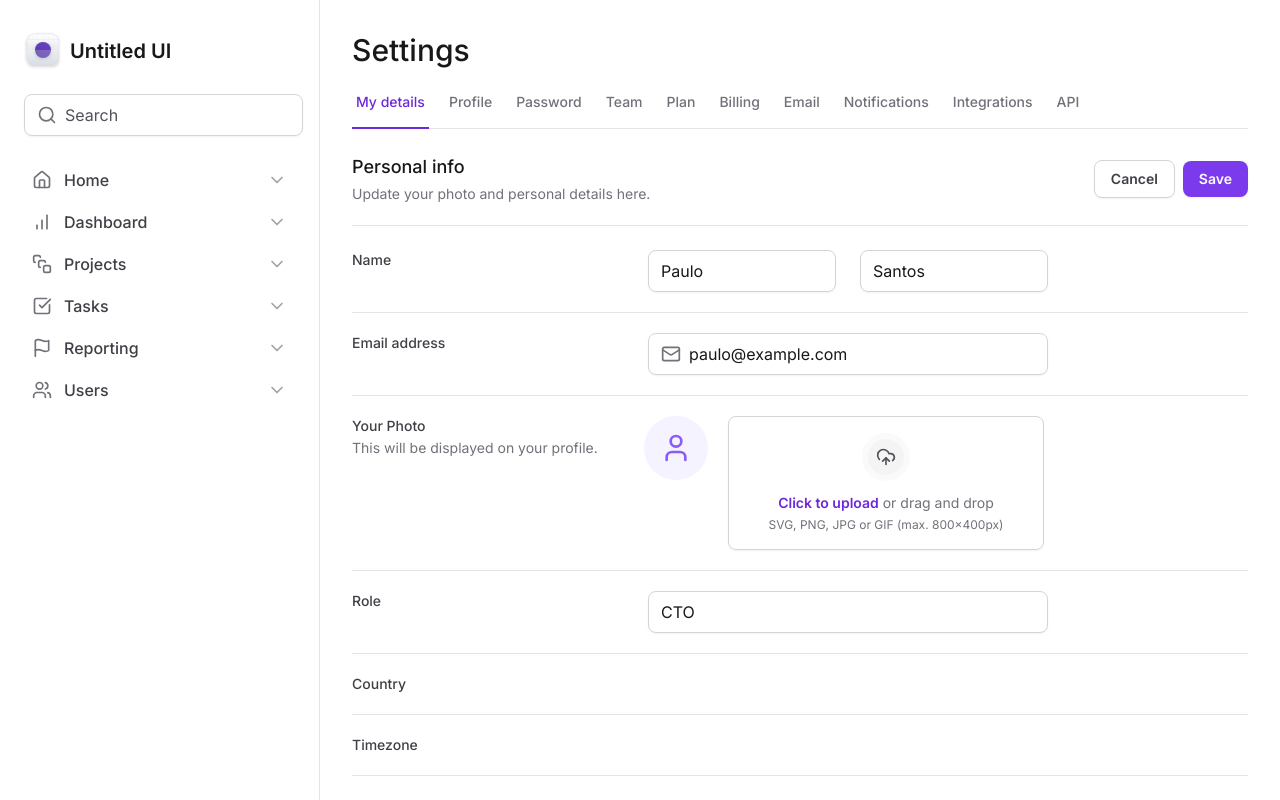
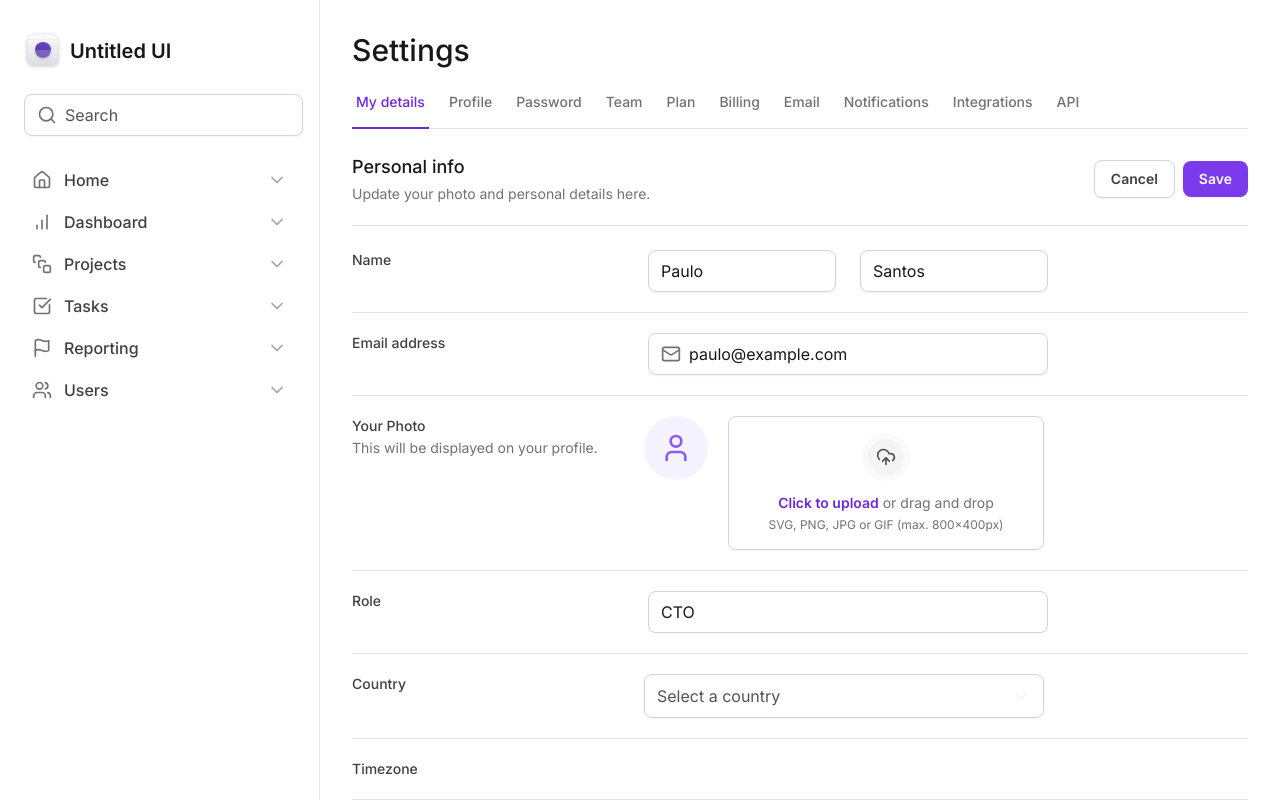
Before and after one commit to paulorfsantos17/tailwind-next, a Next.js app: page / in a window 1280 px wide. Shown: the top 800 px of the page. Built offline with nearby package versions, Linux system fonts and the light colour scheme.

Commit message:
feat: add Selected

```diff
--- a/src/app/page.tsx
+++ b/src/app/page.tsx
@@ -2,6 +2,8 @@ import { InputControl, InputPrefix, InputRoot } from '@/components/Input'
 import SettingsTabs from '@/components/SettingsTabs'
 import { Mail } from 'lucide-react'
 import * as InputFile from '@/components/Form/FileInput/index'
+import Select from '@/components/Form/Select'
+import SelectItem from '@/components/Form/Select/SelectItem'
 
 export default function Home() {
   return (
@@ -118,7 +120,10 @@ export default function Home() {
             >
               Country
             </label>
-            <div></div>
+            <Select placeholder="Select a country">
+              <SelectItem text="Brazil" value="br" />
+              <SelectItem text="United States" value="usa" />
+            </Select>
           </div>
 
           <div className="grid grid-cols-form gap-3 pt-5">
--- /dev/null
+++ b/src/components/Form/Select/SelectItem.tsx
@@ -0,0 +1,22 @@
+'use client'
+
+import * as Select from '@radix-ui/react-select'
+import { Check } from 'lucide-react'
+
+export interface SelectItemProps extends Select.SelectItemProps {
+  text: string
+}
+
+export default function SelectItem({ text, ...props }: SelectItemProps) {
+  return (
+    <Select.Item
+      {...props}
+      className="flex w-[--radix-select-trigger-width] items-center justify-between gap-2 px-3 py-2.5 outline-none data-[highlighted]:bg-zinc-50"
+    >
+      <Select.ItemText className="text-black">{text}</Select.ItemText>
+      <Select.ItemIndicator>
+        <Check className="size-4 text-violet-500" />
+      </Select.ItemIndicator>
+    </Select.Item>
+  )
+}
--- /dev/null
+++ b/src/components/Form/Select/index.tsx
@@ -0,0 +1,36 @@
+'use client'
+
+import React, { type ReactNode } from 'react'
+import * as SelectPrimitive from '@radix-ui/react-select'
+import { ChevronDown } from 'lucide-react'
+
+export interface SelectProps {
+  children: ReactNode
+  placeholder: string
+}
+
+export default function Select({ children, placeholder }: SelectProps) {
+  return (
+    <SelectPrimitive.Root>
+      <SelectPrimitive.Trigger className="flex h-11 w-full items-center justify-between rounded-lg border border-zinc-300 px-3 py-2 shadow-sm data-[placeholder]:text-zinc-600">
+        <SelectPrimitive.Value
+          placeholder={placeholder}
+          className="text-black"
+        />
+        <SelectPrimitive.Icon>
+          <ChevronDown className="size-5 text-zinc-100" />
+        </SelectPrimitive.Icon>
+      </SelectPrimitive.Trigger>
+      <SelectPrimitive.Portal>
+        <SelectPrimitive.Content
+          side="bottom"
+          position="popper"
+          sideOffset={8}
+          className="z-10 w-full rounded-lg border border-zinc-200 bg-white"
+        >
+          <SelectPrimitive.Viewport>{children}</SelectPrimitive.Viewport>
+        </SelectPrimitive.Content>
+      </SelectPrimitive.Portal>
+    </SelectPrimitive.Root>
+  )
+}
```
